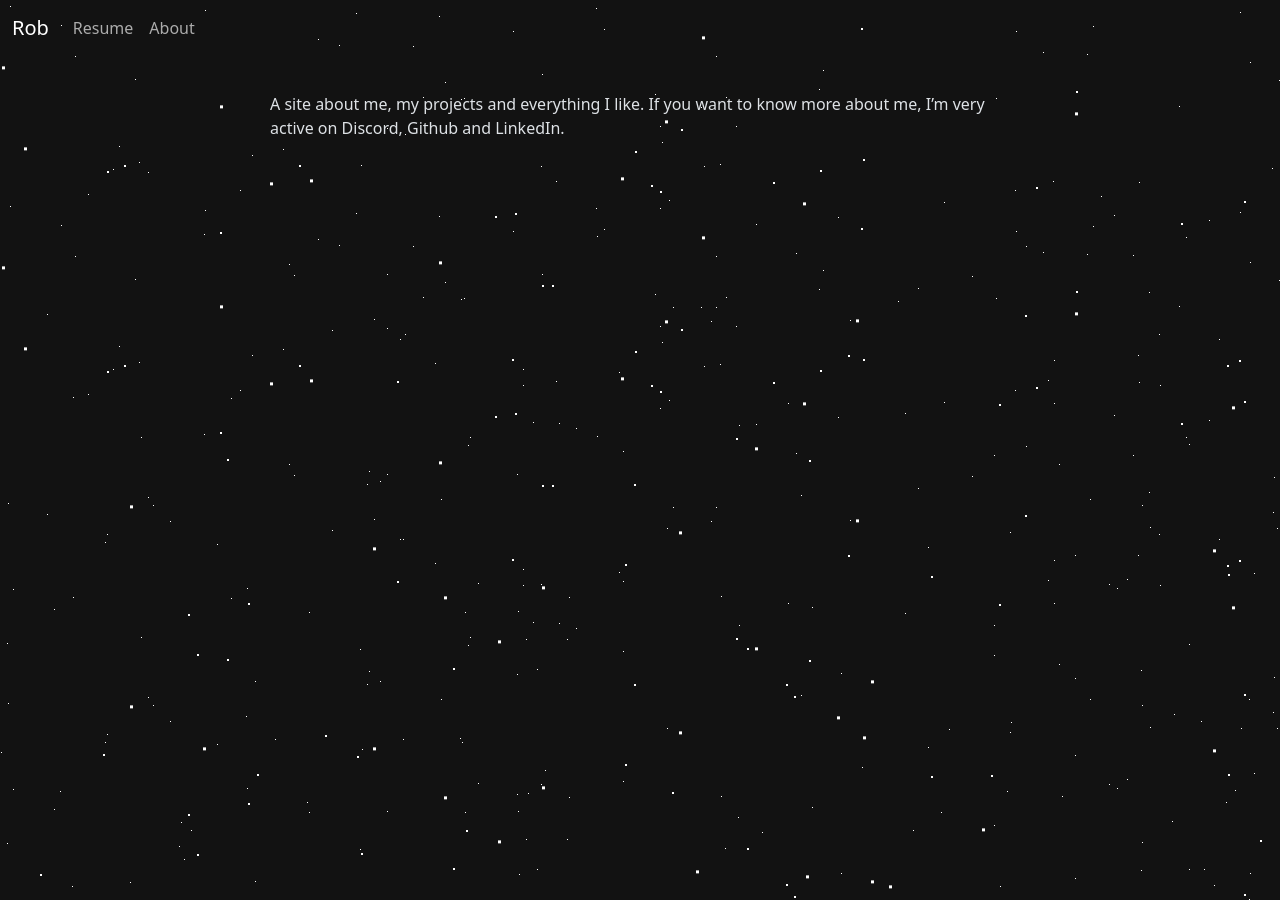
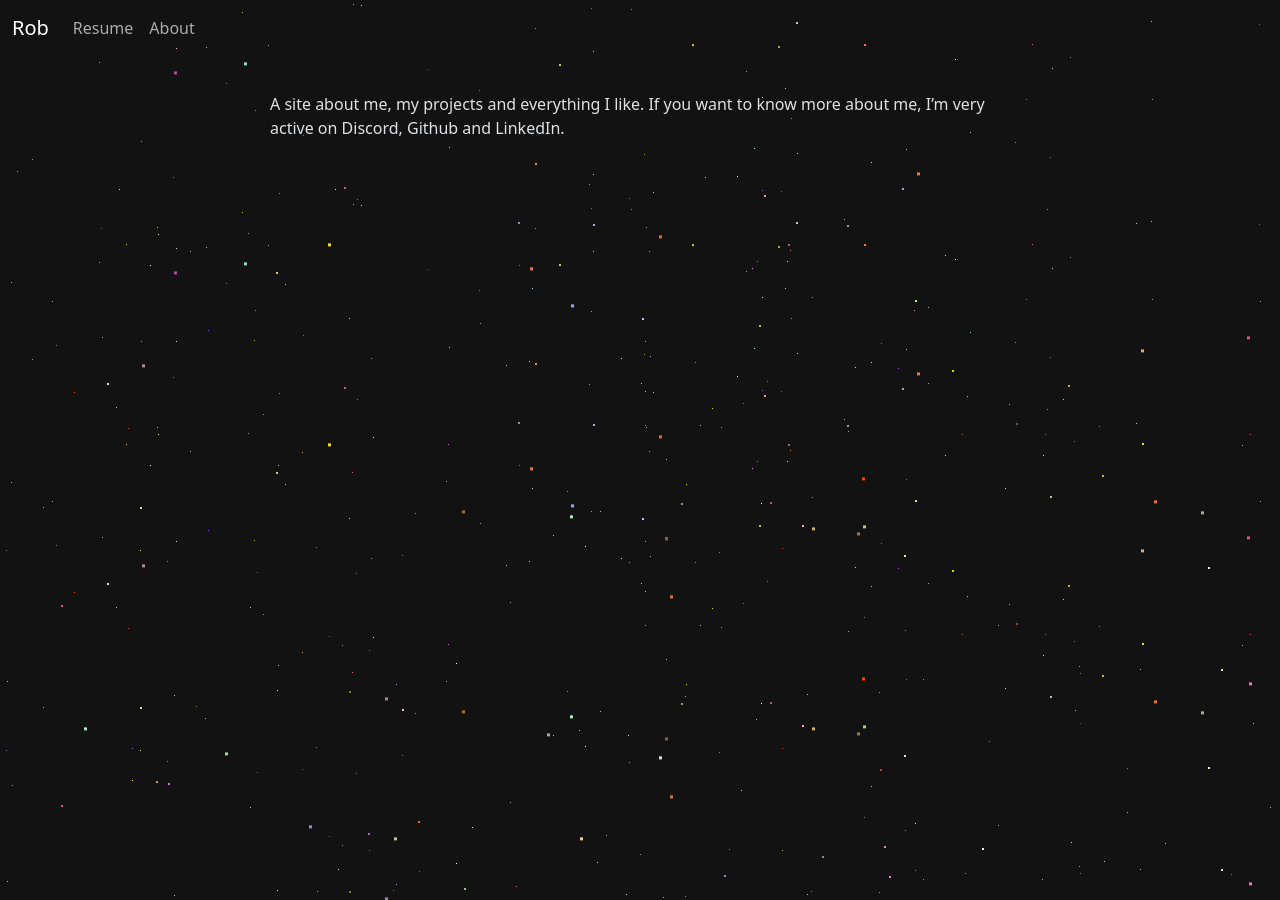
Before and after one commit to 13-Rob/13-Rob, a Jekyll site: the page built from index.md, in a window 1280 px wide. Built offline with Jekyll 4.4.1, drawn with Linux system fonts in a browser that asks for light colours; nearby versions of some CDN libraries.

Commit message:
Added color to the bacckground stars

```diff
--- a/_sass/default.scss
+++ b/_sass/default.scss
@@ -53,7 +53,7 @@ html {
 @function multiple-box-shadow ($n) {
   $value: '#{random(2000)}px #{random(2000)}px #FFF';
   @for $i from 2 through $n {
-    $value: '#{$value} , #{random(2000)}px #{random(2000)}px #FFF';
+    $value: '#{$value} , #{random(2000)}px #{random(2000)}px rgb(#{random(128)+128}, #{random(192)+64}, #{random(256)})';
   }
 
   @return unquote($value)
```
Also changed, not shown: 2 other files.
